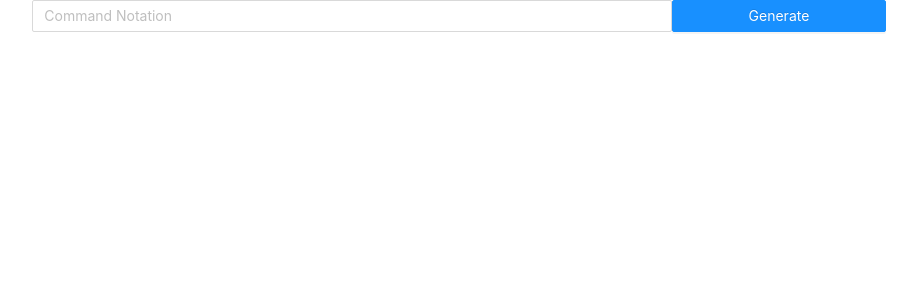
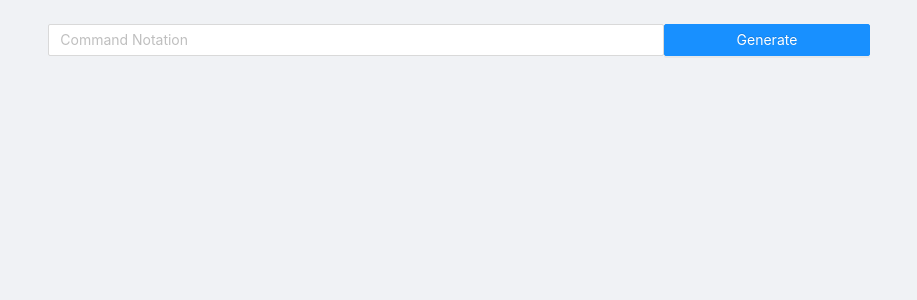
Before and after one commit to BigRiceEater/tekken-notation-builder, a React (Create React App) app: page / in a window 1280 px wide. Shown: the top 300 px of the page, without its empty margins (181-1098 px from the left). Built offline with nearby package versions, Linux system fonts and the light colour scheme.

Commit message:
Add some padding to the top of content

```diff
--- a/src/App.js
+++ b/src/App.js
@@ -7,6 +7,7 @@ const { Content } = Layout;
 
 function App() {
   return (
+    <Layout style={{height:"100vh", padding: 24}}>
       <Content>
         <Row>
           <Col span={16} offset={4}>
@@ -14,6 +15,7 @@ function App() {
           </Col>
         </Row>
       </Content>
+    </Layout>
   );
 }
 
```
Lines whose indentation alone changed are shown as unchanged.
